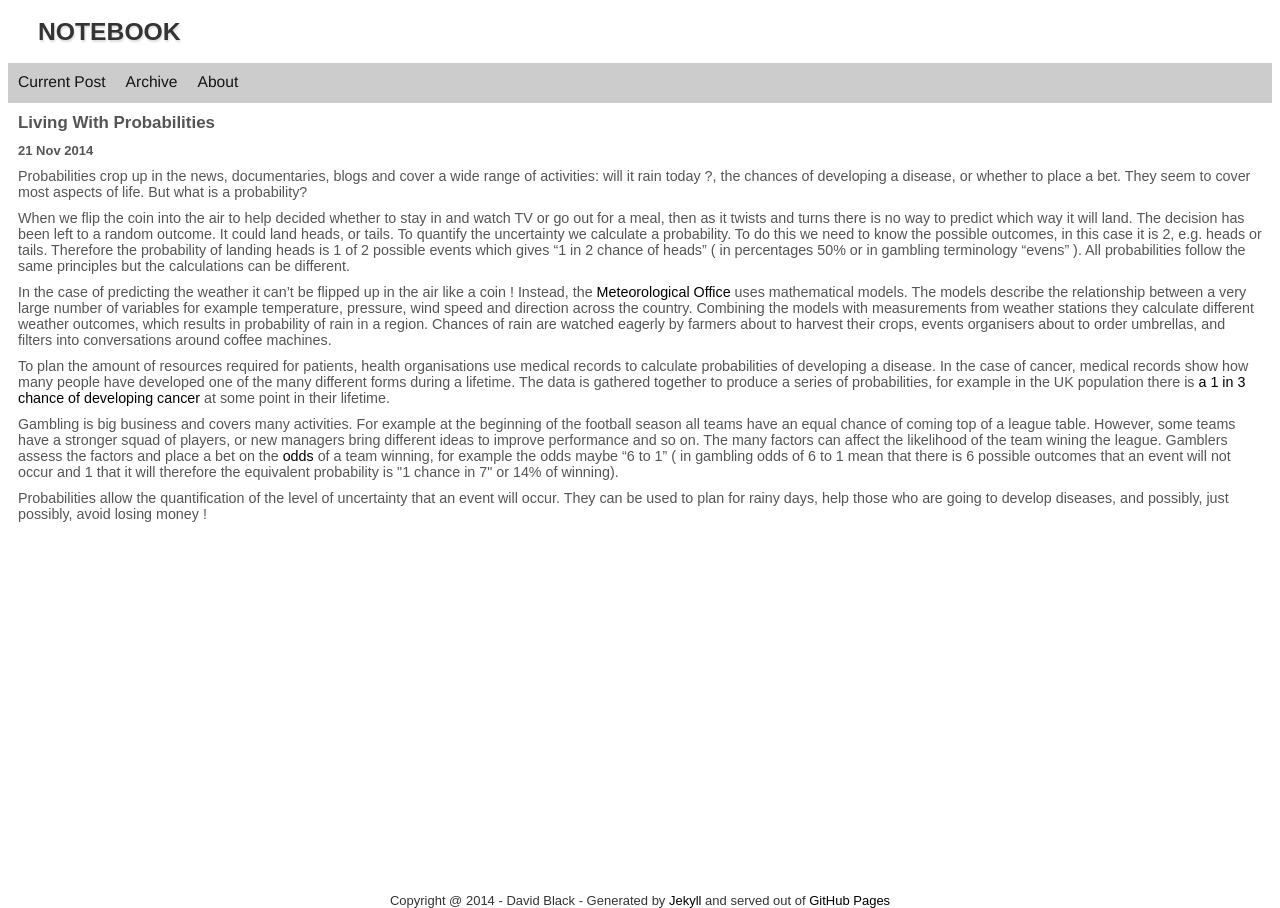
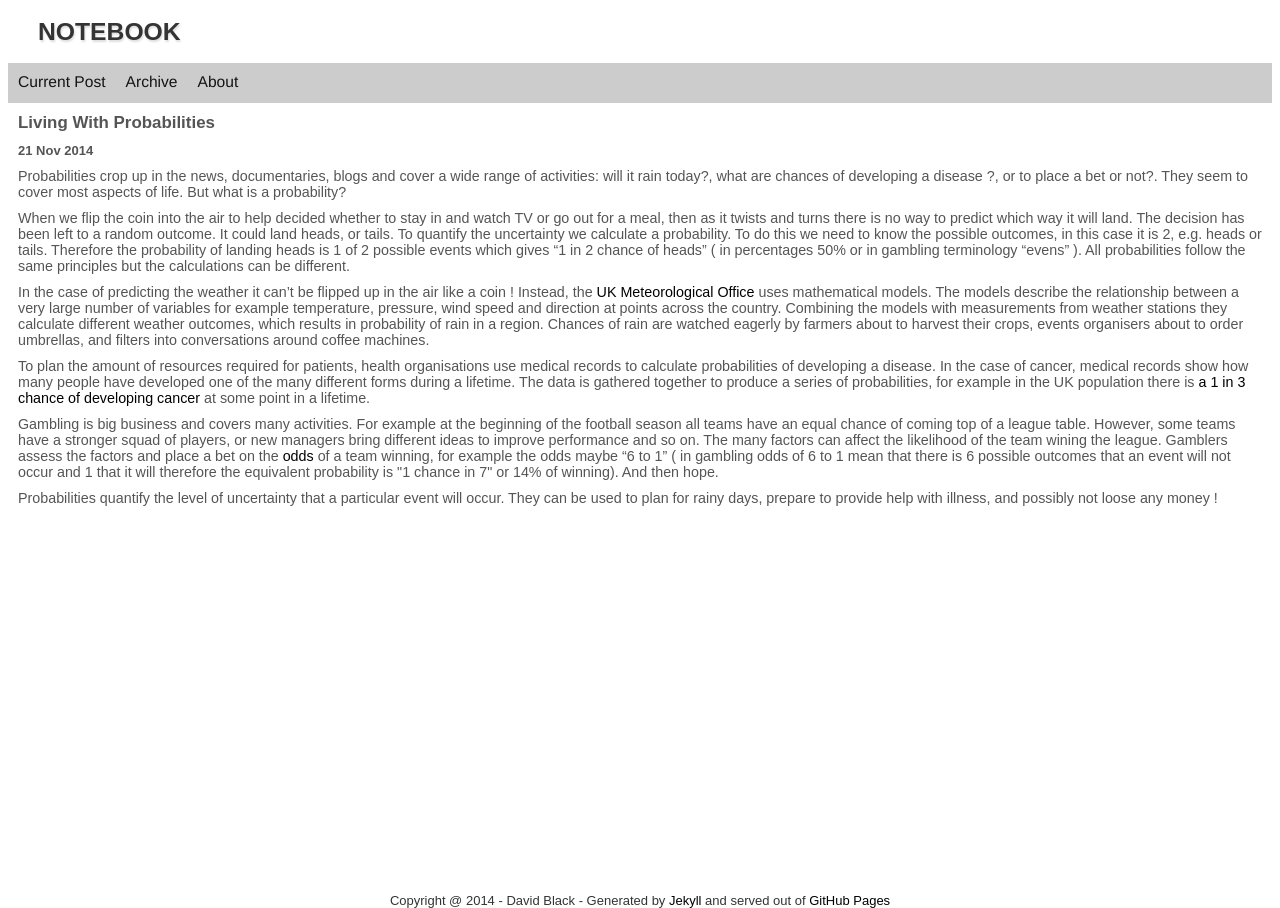
Before and after one commit to dtinblack/dtinblack.github.io, a Jekyll site: the page built from _posts/2014-11-21-current.html, in a window 1280 px wide. Built offline with Jekyll 4.4.1, drawn with Linux system fonts in a browser that asks for light colours.

Commit message:
corrected a few lines

```diff
--- a/_posts/2014-11-21-current.html
+++ b/_posts/2014-11-21-current.html
@@ -6,7 +6,7 @@ description: Probabilities use in many aspects of life.
 
 <p>
 Probabilities crop up in the news, documentaries, blogs and cover a wide range of activities:
-will it rain today ?, the chances of developing a disease,  or whether to place a bet.
+will it rain today?, what are chances of developing a disease ?,  or to place a bet or not?.
 They seem to cover most aspects of life.  But what is a probability?
 </p>
 
@@ -24,10 +24,10 @@ can be different.
 <p>
 In the case of predicting the weather it can’t be flipped up in the air like a coin ! Instead,
 the
-<a href="http://www.metoffice.gov.uk/news/in-depth/science-behind-probability-of-precipitation" target="_blank">Meteorological Office</a>
+<a href="http://www.metoffice.gov.uk/news/in-depth/science-behind-probability-of-precipitation" target="_blank">UK Meteorological Office</a>
 uses mathematical models. The models describe the relationship
 between a very large number of variables for example temperature, pressure, wind speed and
-direction across the country. Combining the models with measurements from weather stations
+direction at points across the country. Combining the models with measurements from weather stations
 they calculate different weather outcomes, which results in probability of rain in a region.
 Chances of rain are watched eagerly by farmers about to harvest their crops, events organisers
 about to order umbrellas, and filters into conversations around coffee machines.
@@ -40,7 +40,7 @@ how many people have developed one of the many different forms during a lifetime
 gathered together to produce a series of probabilities, for example in the UK population there
 is
 <a href="http://www.macmillan.org.uk/Cancerinformation/Aboutcancer/Whogetscancer.aspx" target="_blank"> a 1 in 3 chance of developing cancer</a>
-at some point in their lifetime.
+at some point in a lifetime.
 </p>
 
 <p>
@@ -52,11 +52,11 @@ factors and place a bet on the
 <a href="http://en.wikipedia.org/wiki/Odds" target="_blank">odds</a>
 of a team winning, for example the odds maybe “6 to 1” ( in
 gambling odds of 6 to 1 mean that there is 6 possible outcomes that an event will not occur and 1
-that it will therefore the equivalent probability is "1 chance in 7" or 14% of winning).
+that it will therefore the equivalent probability is "1 chance in 7" or 14% of winning). And then hope.
 </p>
 
 <p>
-Probabilities allow the quantification of the level of uncertainty that an event will occur. They can
-be used to plan for rainy days, help those who are going to develop diseases, and possibly, just possibly,
-avoid losing money !
+Probabilities quantify the level of uncertainty that a particular event will occur. They can
+be used to plan for rainy days, prepare to provide help with illness, and possibly
+not loose any money !
 </p>
```
